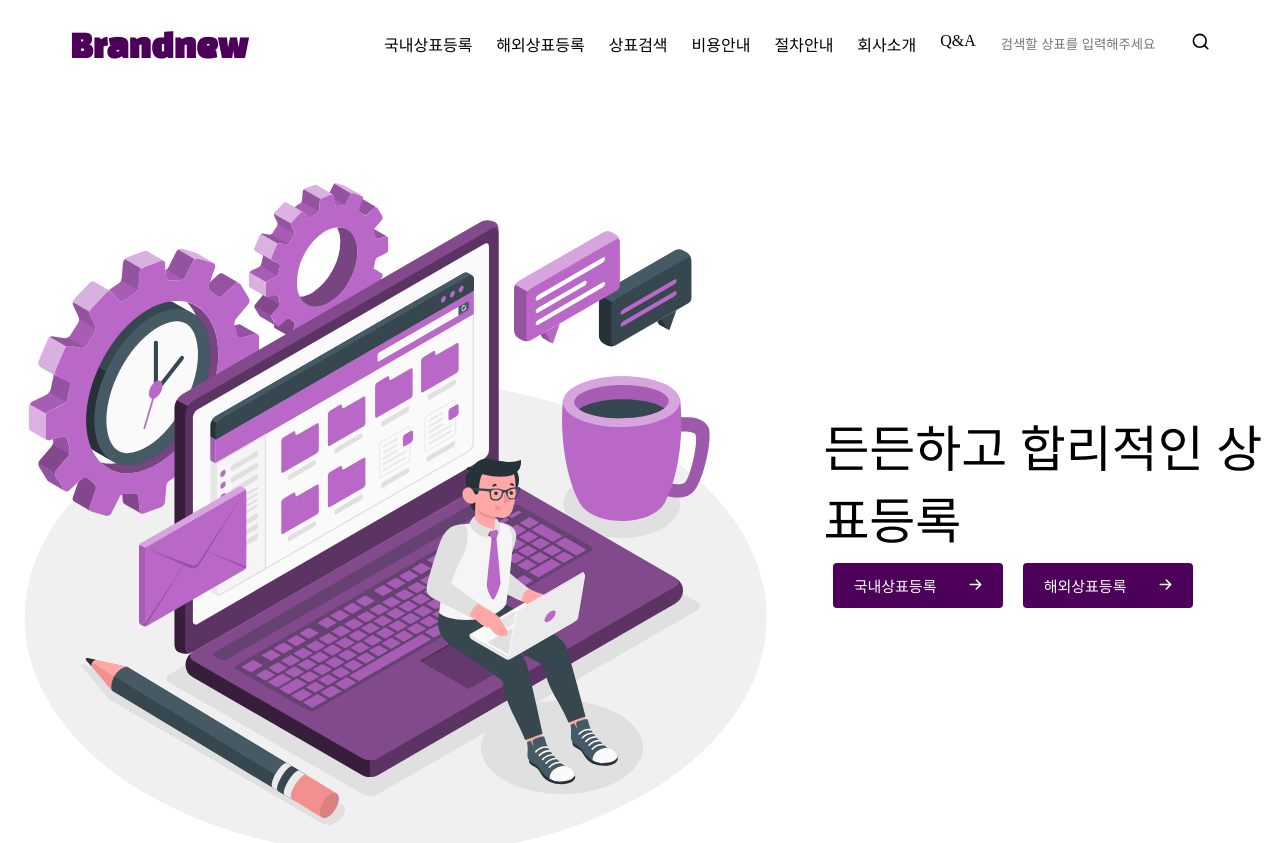
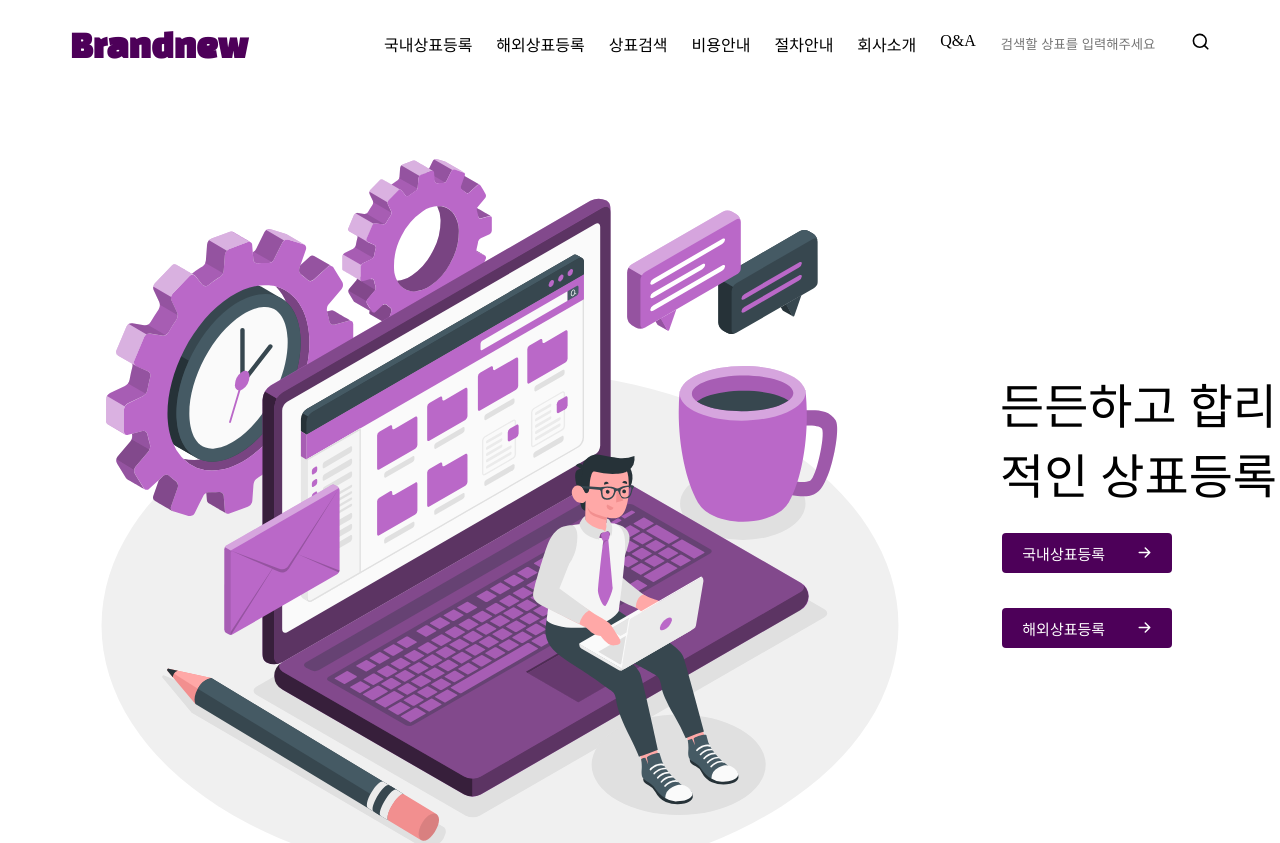
Before and after one commit to galaxyIjinny/capstone, a JavaScript app: page / in a window 1280 px wide. Shown: the top 843 px of the page. Built offline with nearby package versions, Linux system fonts and the light colour scheme; the HTML template or start-up script is replaced by a standard one; a web font is replaced by a local one.

Commit message:
Update Main Component

```diff
--- a/src/components/main/Main.css
+++ b/src/components/main/Main.css
@@ -10,9 +10,9 @@
   background-color: #4d0059;
   color: white;
   font-size: 15px;
-  height: 45px;
+  height: 40px;
   width: 170px;
-  margin: 10px;
+  margin: 25px 20px 10px 2px;
   text-align: center;
 }
 
@@ -22,16 +22,14 @@
 }
 
 .title {
-  font-size: 50px;
+  font-size: 3rem;
 }
 
 .container {
   flex-direction: column;
-  justify-content: center;
-  align-items: center;
-  padding-left: 2rem;
+  flex: 10;
 }
 
-.icon {
+.arrow {
   padding-left: 20%;
 }
--- a/src/components/main/Main.js
+++ b/src/components/main/Main.js
@@ -5,13 +5,13 @@ import "./Main.css";
 const Main = () => {
   return (
     <div className="main">
-      <WorkTime width={1000} height={850} />
+      <WorkTime width="1000" height="850" />
       <div className="container">
         <div className="title">든든하고 합리적인 상표등록</div>
         <Link to="/domesticmark">
           <button id="domestic">
             국내상표등록
-            <span className="icon">
+            <span className="arrow">
               <HiArrowRight />
             </span>
           </button>
@@ -19,7 +19,7 @@ const Main = () => {
         <Link to="overseasmark">
           <button id="overseas">
             해외상표등록
-            <span className="icon">
+            <span className="arrow">
               <HiArrowRight />
             </span>
           </button>
```
